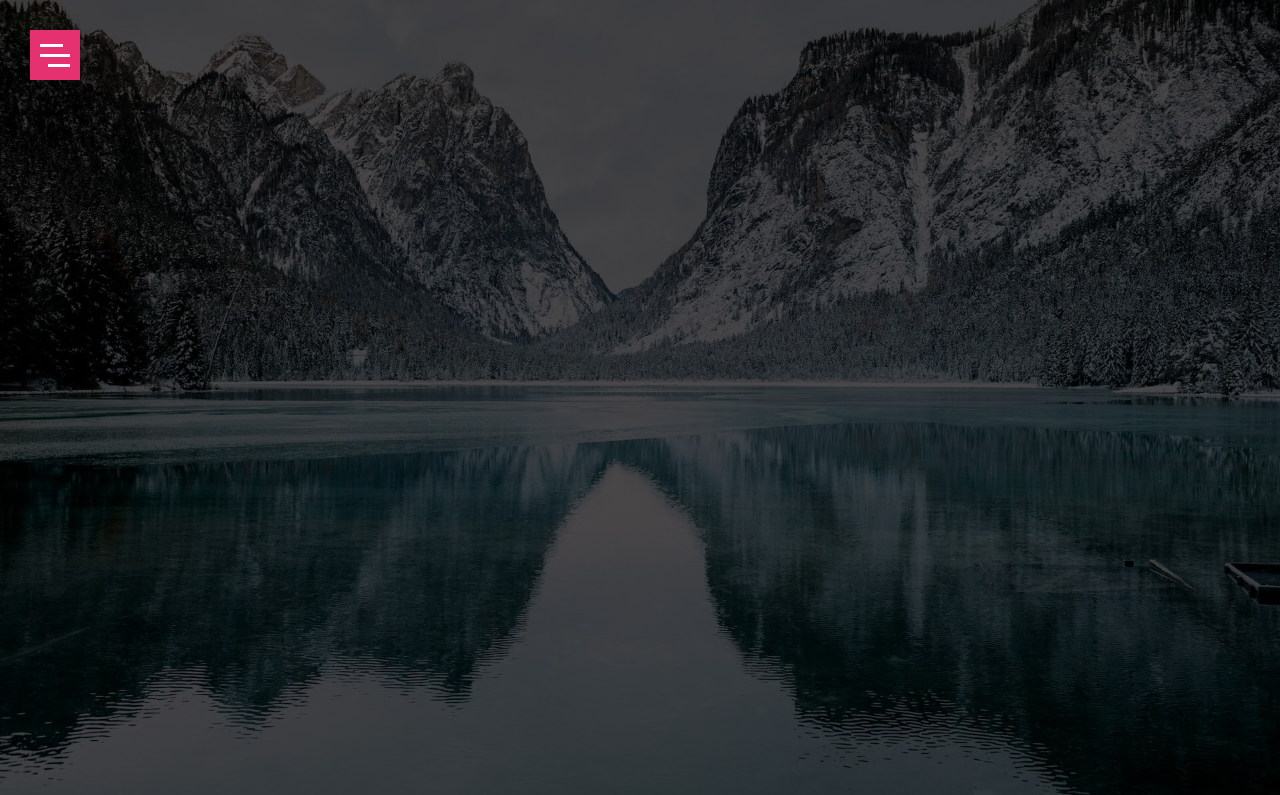
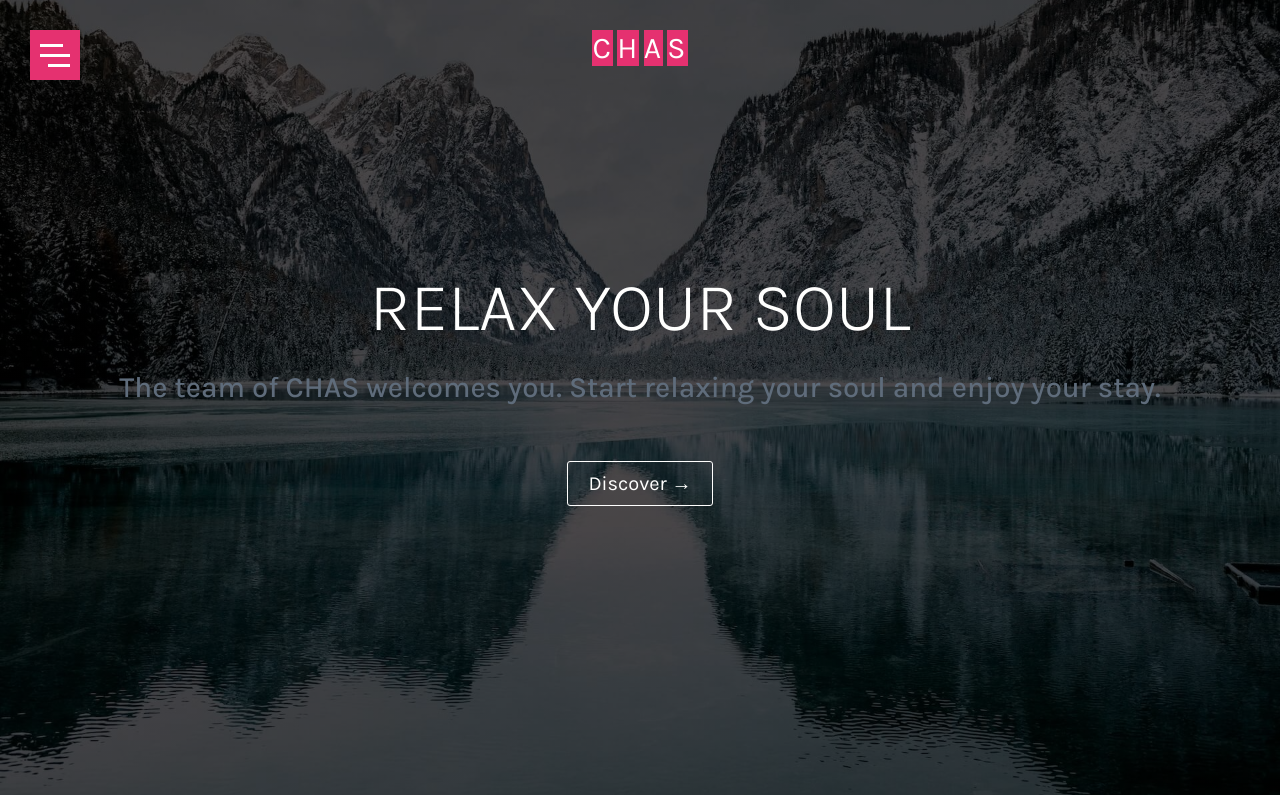
Before and after one commit to eduarf/realty-website, a website: page index.html in a window 1280 px wide. Shown: the top 795 px of the page. Drawn offline with Linux system fonts and the light colour scheme.

Commit message:
header is done for now

```diff
--- a/index.html
+++ b/index.html
@@ -28,6 +28,22 @@
                 </ul>
             </div>
         </nav>
+
+        <div class="header__main">
+            <a href="#" class="header__logo">
+                <span>C</span>
+                <span>H</span>
+                <span>A</span>
+                <span>S</span>
+            </a>
+
+            <div class="header__content">
+                <h1 class="heading-1 margin-bottom-small">Relax Your Soul</h1>
+                <p class="paragraph paragraph--big margin-bottom-big">The team of CHAS welcomes you. Start relaxing your soul and enjoy your stay.</p>
+                <a href="#" class="header__button">Discover &rarr;</a>
+            </div>
+        </div>
+
     </header>
 
     <section class="booking-content">
--- a/sass/abstracts/_variables.scss
+++ b/sass/abstracts/_variables.scss
@@ -8,3 +8,14 @@ $transition-duration: 0.3s;
 
 // Section padding
 $padding-section: 8vh 3vw;
+
+
+.margin-bottom-small {
+    margin-bottom: calc(1rem + 1vw);
+}
+.margin-bottom-medium {
+    margin-bottom: calc(2rem + 2vw);
+}
+.margin-bottom-big{
+    margin-bottom: calc(3rem + 3vw);
+}
--- a/sass/base/_animations.scss
+++ b/sass/base/_animations.scss
@@ -0,0 +1,8 @@
+@keyframes hamburgerAnim {
+    0% {
+       transform: translateX(150rem) rotate(1080deg);
+    }
+    100% {
+        transform: translate(0) rotate(0);
+    }
+}
--- a/sass/base/_typography.scss
+++ b/sass/base/_typography.scss
@@ -1,8 +1,17 @@
 
 
-
+.heading-1 {
+    font-size: calc(3rem + 3vw);
+    font-weight: 300;
+    text-transform: uppercase;
+    color: $color-main;
+}
 .paragraph{
     color: $color-paragraph;
     font-size: calc(1rem + 1vw);
     font-weight: 300;
+    &--big {
+        font-size: calc(1rem + 1.5vw);
+        font-weight: 500;
+    }
 }
--- a/sass/layout/_header.scss
+++ b/sass/layout/_header.scss
@@ -13,7 +13,7 @@
     background-size: cover;
     background-position: center;
     background-repeat: no-repeat;
-
+    padding: 3rem;
     &__checkbox{
         @extend %hamburgerAndCheckbox;
         opacity: 0;
@@ -45,6 +45,7 @@
         z-index: 2;
         display: grid;
         place-items: center;
+        animation: hamburgerAnim 3s;
     }
     &__checkbox:checked ~ &__menu{
         visibility: visible;
@@ -56,7 +57,7 @@
         left: 0;
         height: 100%;
         width: 100%;
-        background-color: rgba(0,0,0,.7);
+        background-color: rgba(0,0,0,.9);
         visibility: hidden;
         transform: scaleX(0);
         transform-origin: center;
@@ -103,7 +104,7 @@
             background-color: $color-tertiary;
             position: absolute;
             transform: scaleY(0);
-            transition: all $transition-duration;
+            transition: all $transition-duration ease-out;
         }
         &:hover::after {
             transform: scaleY(1);
@@ -113,11 +114,65 @@
     &__link:visited{
         color: $color-main;
         text-decoration: none;
-        font-size: calc(0.7rem + 1vw);
+        font-size: calc(0.9rem + 1vw);
         font-weight: 800;
         border-radius: 0.3rem;
         position: relative;
         transition: all $transition-duration cubic-bezier(1,0,0,1);
         z-index: 1;
     }
+    &__main {
+        display: grid;
+        grid-template-columns: 1fr minmax(20rem, 1fr) 1fr;
+        grid-template-rows: min-content;
+        height: 90%;
+        justify-items: center;
+    }
+    &__logo:link,
+    &__logo:visited{
+        grid-column: 2 / 3;
+        letter-spacing: .2rem;
+        text-decoration: none;
+        span{
+            font-size: 3rem;
+            text-decoration: none;
+            color: $color-main;
+            background-color: $color-tertiary;
+            display: inline-block;
+            transition: all $transition-duration;
+        }
+    }
+    &__logo:hover > span:first-child {
+        transform: translate(-50%, -50%) rotate(140deg);
+    }
+    &__logo:hover > span:nth-child(2) {
+        transform: translate(100%, 50%) rotate(350deg);
+    }
+    &__logo:hover > span:nth-child(3) {
+        transform: translate(-50%, -50%) rotate(300deg);
+    }
+    &__logo:hover > span:nth-child(4) {
+        transform: translate(150%, 100%) rotate(150deg);
+    }
+    &__content {
+        grid-column: 1 / span 3;
+        align-self: center;
+        text-align: center;
+    }
+    &__button:link,
+    &__button:visited{
+        font-size: 2rem;
+        font-weight: 400;
+        border: 1px solid $color-main;
+        padding: 1rem 2rem;
+        text-decoration: none;
+        color: $color-main;
+        border-radius: 3px;
+        transition: all .5s;
+        &:hover {
+            background-color: $color-stroke;
+            border: 1px solid $color-tertiary;
+            color: $color-tertiary;
+        }
+    }
 }
--- a/sass/main.scss
+++ b/sass/main.scss
@@ -2,6 +2,7 @@
 @import "abstracts/mixins";
 @import "abstracts/variables";
 
+@import "base/animations";
 @import "base/base";
 @import "base/typography";
 
```
Also changed, not shown: css/style.css.
